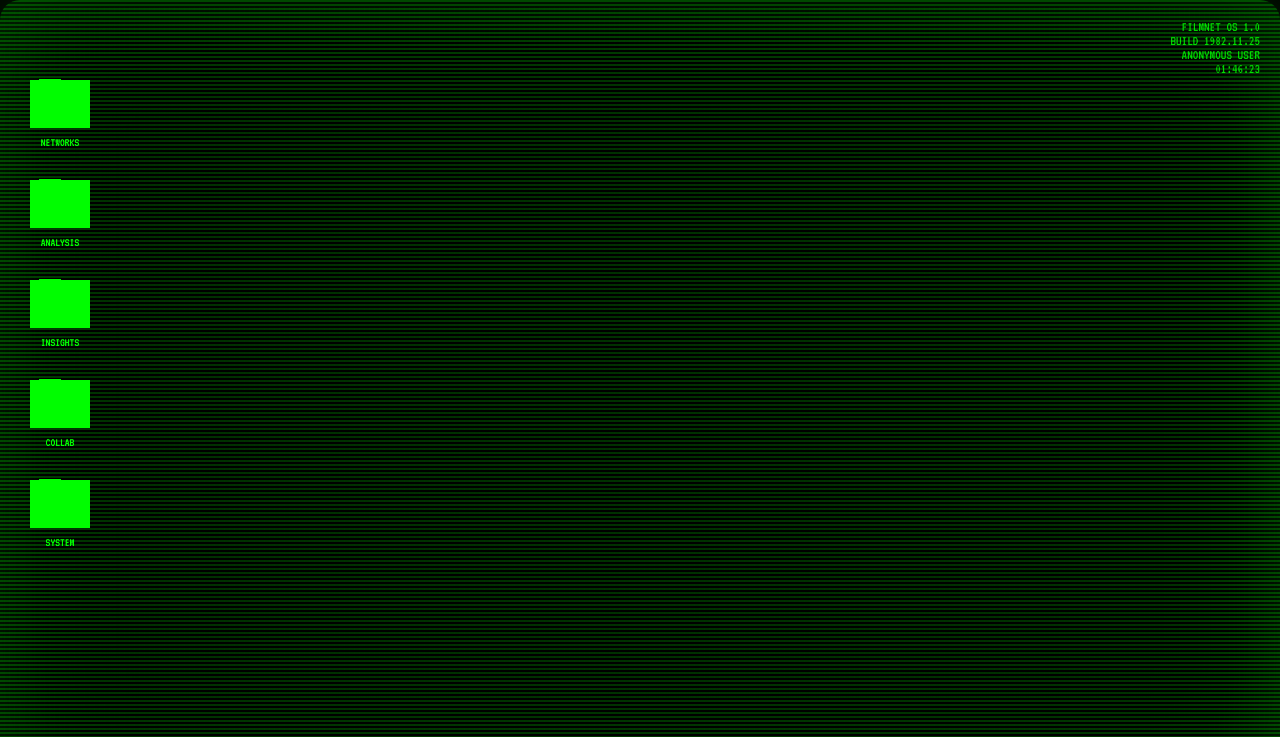
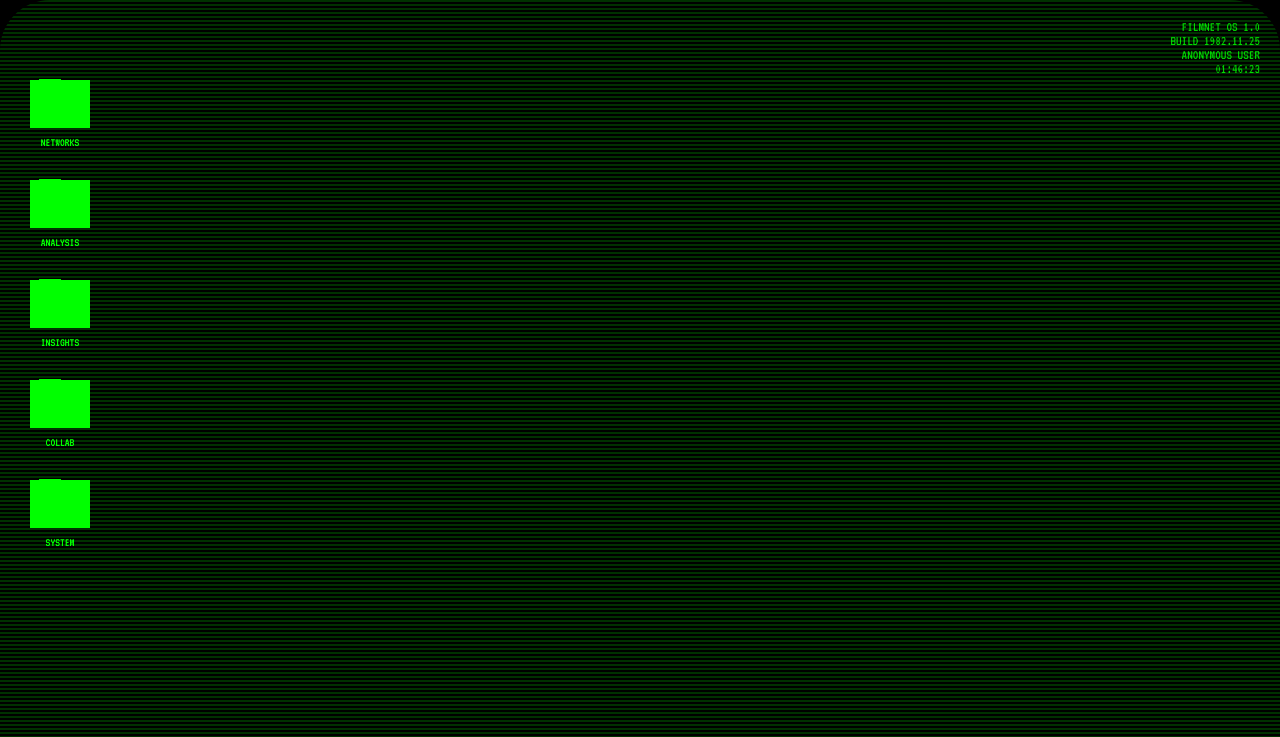
Before and after one commit to nickrussell2025/fractal, a plain HTML site: page index.html in a window 1280 px wide. Shown: the top 737 px of the page. Drawn offline with nearby package versions, Linux system fonts and the light colour scheme.

Commit message:
removed some CRT effects

```diff
--- a/index.html
+++ b/index.html
@@ -121,10 +121,10 @@
             filter: blur(0.3px) brightness(1.1) contrast(1.1);
 
             /* CRT EFFECT 2: Curved screen edges - Adjust radius or comment out */
-            border-radius: 20px;
+            border-radius: 50px;
 
             /* CRT EFFECT 3: Screen glow - Comment out entire box-shadow if causing issues */
-            box-shadow:
+            /* box-shadow:
                 inset 0 0 120px var(--primary-light),
                 inset 0 0 40px rgba(0, 0, 0, 0.4),
                 0 0 80px var(--primary-light);
@@ -133,7 +133,7 @@
             /* transform: perspective(1200px) rotateX(0.5deg); */
 
             /* CRT EFFECT 5: Screen flicker - Comment out animation if unwanted */
-            animation: screenFlicker 20s infinite;
+            /* animation: screenFlicker 20s infinite;*/
         }
 
         /* ============================================
@@ -171,7 +171,7 @@
            VERTICAL SCANLINES (Optional)
            Comment out entire rule if causing issues
            ============================================ */
-        .desktop::after {
+        /*.desktop::after {
             content: '';
             position: absolute;
             inset: 0;
```
